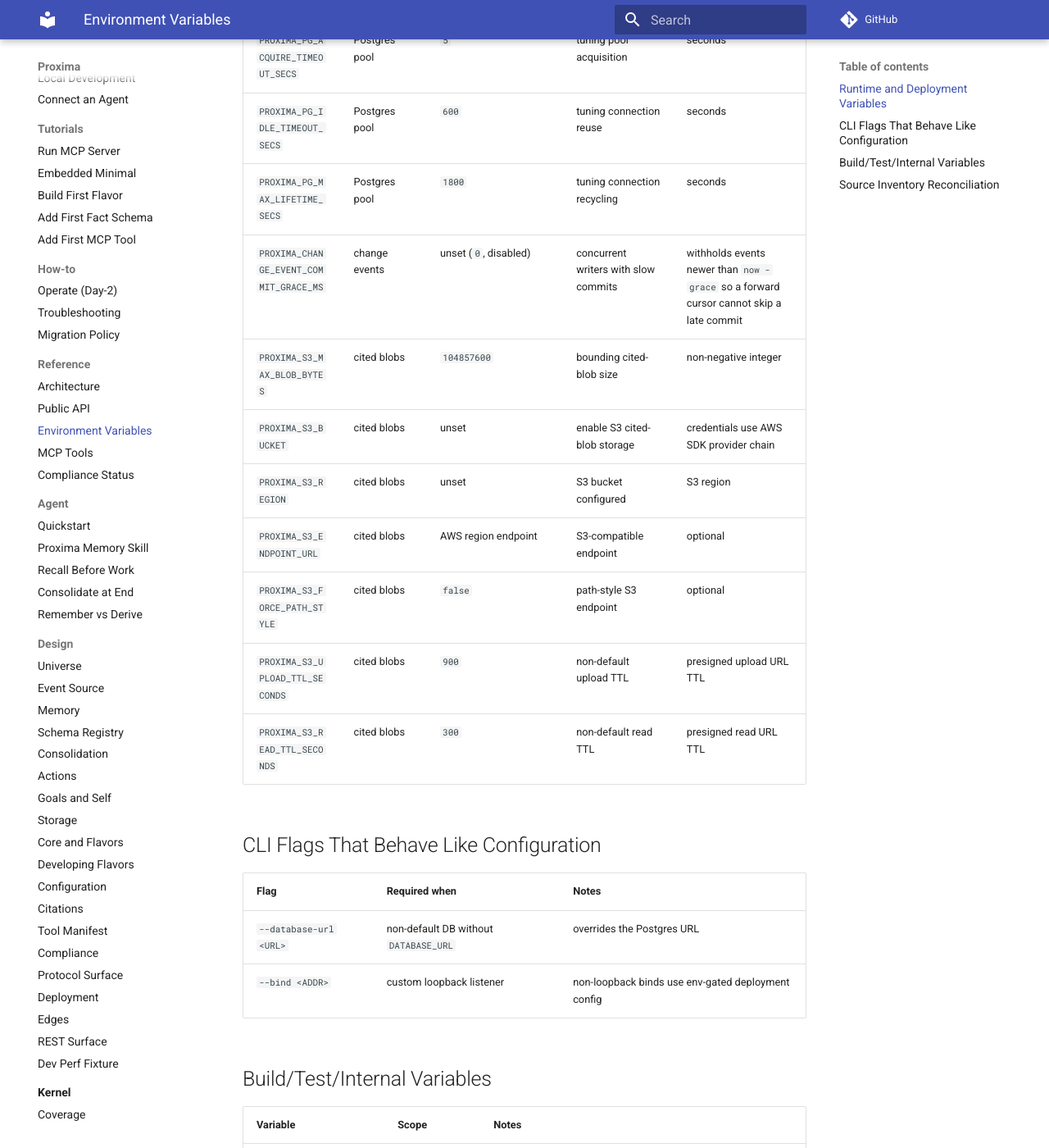
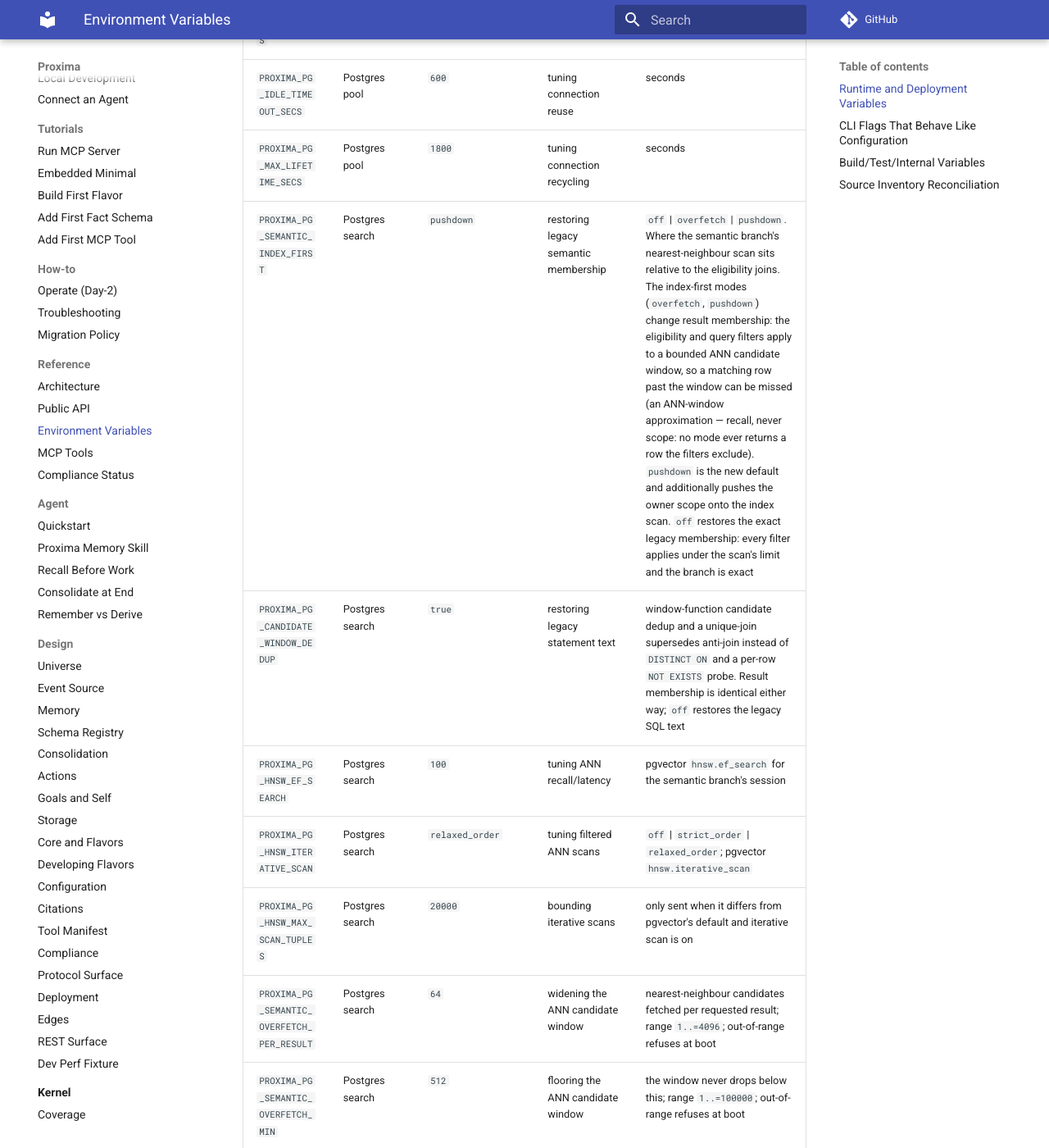
Before and after one commit to Aquilo-Solution-S/Proxima, an MkDocs documentation site: the page built from docs/reference/env-vars.md, in a window 1280 px wide and 1400 px high, scrolled down 3064 px. Shown: the whole window at 82% size. Built offline with MkDocs 1.6.1 and Material for MkDocs 9.7.7, drawn with Linux system fonts in a browser that asks for light colours; comment, search, counter and statistics services are not loaded; some of the changed text lies outside the part shown.

Commit message:
docs: document the PROXIMA_PG_* search tuning variables
Adds the seven surviving tuning knobs to the environment variable
reference. PROXIMA_PG_SEMANTIC_INDEX_FIRST states plainly that the
index-first modes change result membership (an ANN-window recall
approximation, never a scope change), that pushdown is the new
default, and that `off` restores the exact legacy membership.

Co-Authored-By: Claude Fable 5 <noreply@anthropic.com>

```diff
--- a/docs/reference/env-vars.md
+++ b/docs/reference/env-vars.md
@@ -47,6 +47,13 @@ whether that is legal.
 | `PROXIMA_PG_ACQUIRE_TIMEOUT_SECS` | Postgres pool | `5` | tuning pool acquisition | seconds |
 | `PROXIMA_PG_IDLE_TIMEOUT_SECS` | Postgres pool | `600` | tuning connection reuse | seconds |
 | `PROXIMA_PG_MAX_LIFETIME_SECS` | Postgres pool | `1800` | tuning connection recycling | seconds |
+| `PROXIMA_PG_SEMANTIC_INDEX_FIRST` | Postgres search | `pushdown` | restoring legacy semantic membership | `off` \| `overfetch` \| `pushdown`. Where the semantic branch's nearest-neighbour scan sits relative to the eligibility joins. The index-first modes (`overfetch`, `pushdown`) change result membership: the eligibility and query filters apply to a bounded ANN candidate window, so a matching row past the window can be missed (an ANN-window approximation — recall, never scope: no mode ever returns a row the filters exclude). `pushdown` is the new default and additionally pushes the owner scope onto the index scan. `off` restores the exact legacy membership: every filter applies under the scan's limit and the branch is exact |
+| `PROXIMA_PG_CANDIDATE_WINDOW_DEDUP` | Postgres search | `true` | restoring legacy statement text | window-function candidate dedup and a unique-join supersedes anti-join instead of `DISTINCT ON` and a per-row `NOT EXISTS` probe. Result membership is identical either way; `off` restores the legacy SQL text |
+| `PROXIMA_PG_HNSW_EF_SEARCH` | Postgres search | `100` | tuning ANN recall/latency | pgvector `hnsw.ef_search` for the semantic branch's session |
+| `PROXIMA_PG_HNSW_ITERATIVE_SCAN` | Postgres search | `relaxed_order` | tuning filtered ANN scans | `off` \| `strict_order` \| `relaxed_order`; pgvector `hnsw.iterative_scan` |
+| `PROXIMA_PG_HNSW_MAX_SCAN_TUPLES` | Postgres search | `20000` | bounding iterative scans | only sent when it differs from pgvector's default and iterative scan is on |
+| `PROXIMA_PG_SEMANTIC_OVERFETCH_PER_RESULT` | Postgres search | `64` | widening the ANN candidate window | nearest-neighbour candidates fetched per requested result; range `1..=4096`; out-of-range refuses at boot |
+| `PROXIMA_PG_SEMANTIC_OVERFETCH_MIN` | Postgres search | `512` | flooring the ANN candidate window | the window never drops below this; range `1..=100000`; out-of-range refuses at boot |
 | `PROXIMA_CHANGE_EVENT_COMMIT_GRACE_MS` | change events | unset (`0`, disabled) | concurrent writers with slow commits | withholds events newer than `now - grace` so a forward cursor cannot skip a late commit |
 | `PROXIMA_S3_MAX_BLOB_BYTES` | cited blobs | `104857600` | bounding cited-blob size | non-negative integer |
 | `PROXIMA_S3_BUCKET` | cited blobs | unset | enable S3 cited-blob storage | credentials use AWS SDK provider chain |
@@ -80,6 +87,7 @@ whether that is legal.
 Inventory sources checked: `docs/10-configuration.md`, `docs/15-deployment.md`,
 `apps/proxima-mcp/src/lib.rs`, `crates/proxima/src/runtime_config.rs`,
 `crates/proxima/src/config.rs`, `crates/storage-pg/src/lib.rs`,
+`crates/storage-pg/src/tuning.rs`,
 `crates/storage-pg/src/verbs/consolidate/events.rs`,
 `crates/blob-s3/src/config.rs`, and `.github/workflows/ci.yml`. Runtime variables from that inventory are listed in
 the runtime table. Test-only and source-constant names are listed under
```
